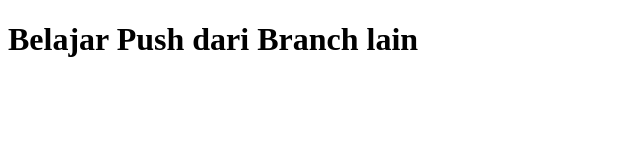
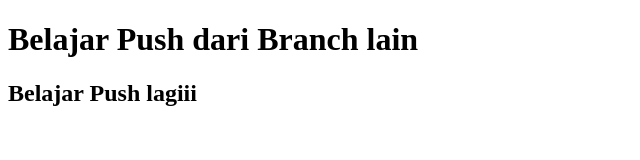
Before and after one commit to dinodipyo/belajar-niomic, a plain HTML site: page header.html in a window 1280 px wide. Shown: the whole page, without its empty margins (0-640 px from the left). Drawn offline with Linux system fonts and the light colour scheme.

Commit message:
Plus elemen H2

```diff
--- a/header.html
+++ b/header.html
@@ -6,5 +6,6 @@
   </head>
   <body>
     <h1>Belajar Push dari Branch lain</h1>
+    <h2>Belajar Push lagiii</h2>
   </body>
 </html>
```
